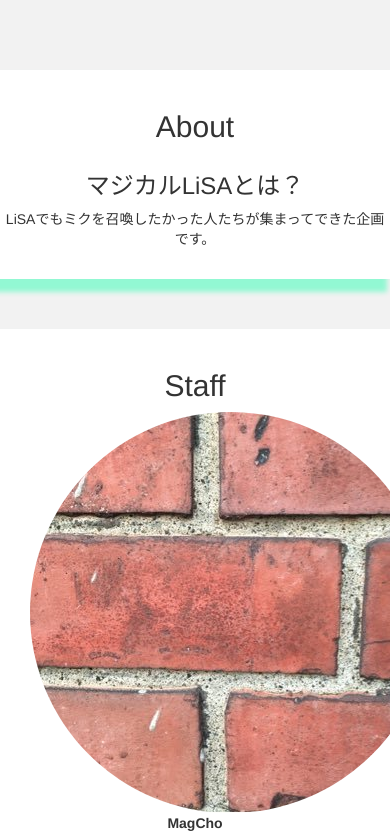
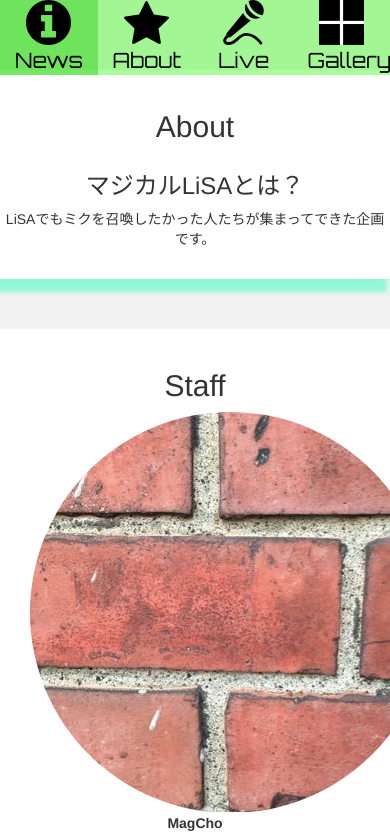
Before and after one commit to magcho/magicalLiSA-2017, a plain HTML site: page about.html in a window 390 px wide. Shown: the top 840 px of the page. Drawn offline with Linux system fonts and the light colour scheme.

Commit message:
[fix] moblie responsive fixed

```diff
--- a/about.html
+++ b/about.html
@@ -18,7 +18,7 @@
 <body>
   <header>
     <div class="container-fluid">
-      <div class="row header-bar hidden-sm hidden-xs">
+      <div class="row header-bar">
         <!-- <div id="header-ber"> -->
         <div class="col-md-3 hidden-sm hidden-xs">
           <img src="./resource/img/logo.jpg" class="center-block" id="header-logo" />
@@ -26,34 +26,31 @@
         <div class="col-md-6">
           <div class="row">
             <a href="./news.html">
-              <div class="icon news col-md-3 hidden-sm hidden-xs">
+              <div class="icon news col-md-3 col-xs-3">
                 <img class="center-block" src="./resource/img/icon/information-button.svg" />
                 <div class="text-center button-text font-Orbitron">
                   News
                 </div>
               </div>
             </a>
-
             <a href="./about.html">
-              <div class="icon about col-md-3 hidden-sm hidden-xs">
+              <div class="icon about col-md-3 col-xs-3">
                 <img class="center-block" src="./resource/img/icon/star.svg" />
                 <div class="text-center button-text font-Orbitron">
                   About
                 </div>
               </div>
             </a>
-
             <a href="./live.html">
-              <div class="icon live col-md-3 hidden-sm hidden-xs">
+              <div class="icon live col-md-3 col-xs-3">
                 <img class="center-block" src="./resource/img/icon/microphone.svg" />
                 <div class="text-center button-text font-Orbitron">
                   Live
                 </div>
               </div>
             </a>
-
             <a href="./gallery.html">
-              <div class="icon gallery col-md-3 hidden-sm hidden-xs">
+              <div class="icon gallery col-md-3 col-xs-3">
                 <img class="center-block" src="./resource/img/icon/gallery.png" />
                 <div class="text-center button-text font-Orbitron">
                   Gallery
```
Also changed, not shown: gallery.html (+5 -8 lines), index.html (+5 -5 lines), live.html (+5 -8 lines), news.html (+5 -8 lines).
